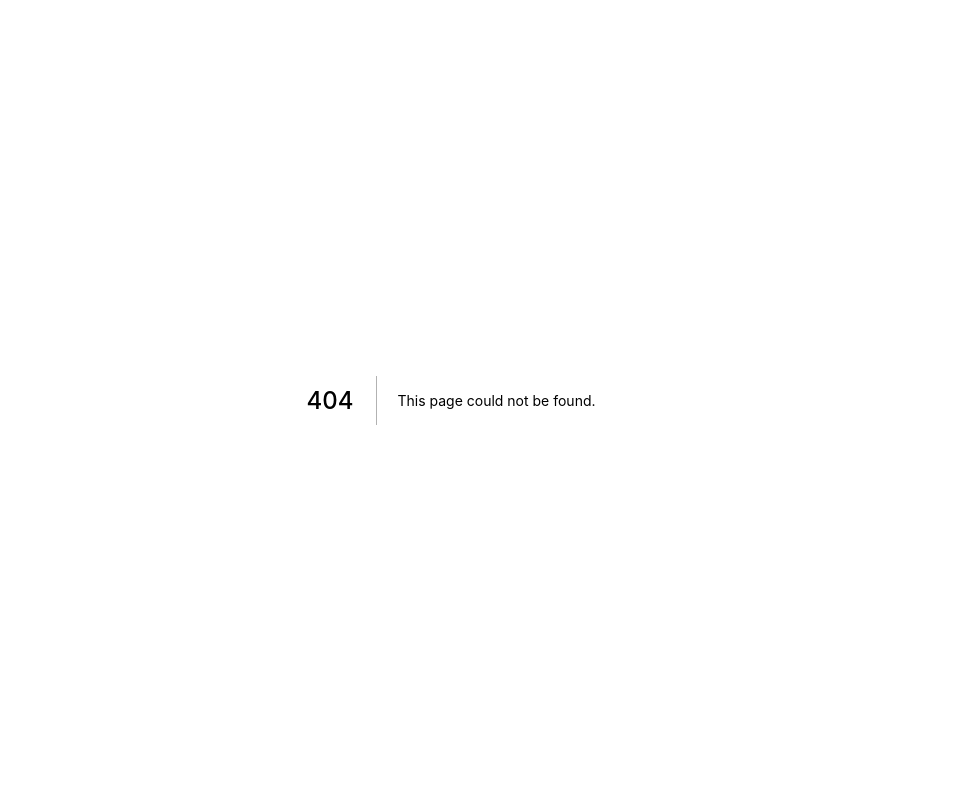
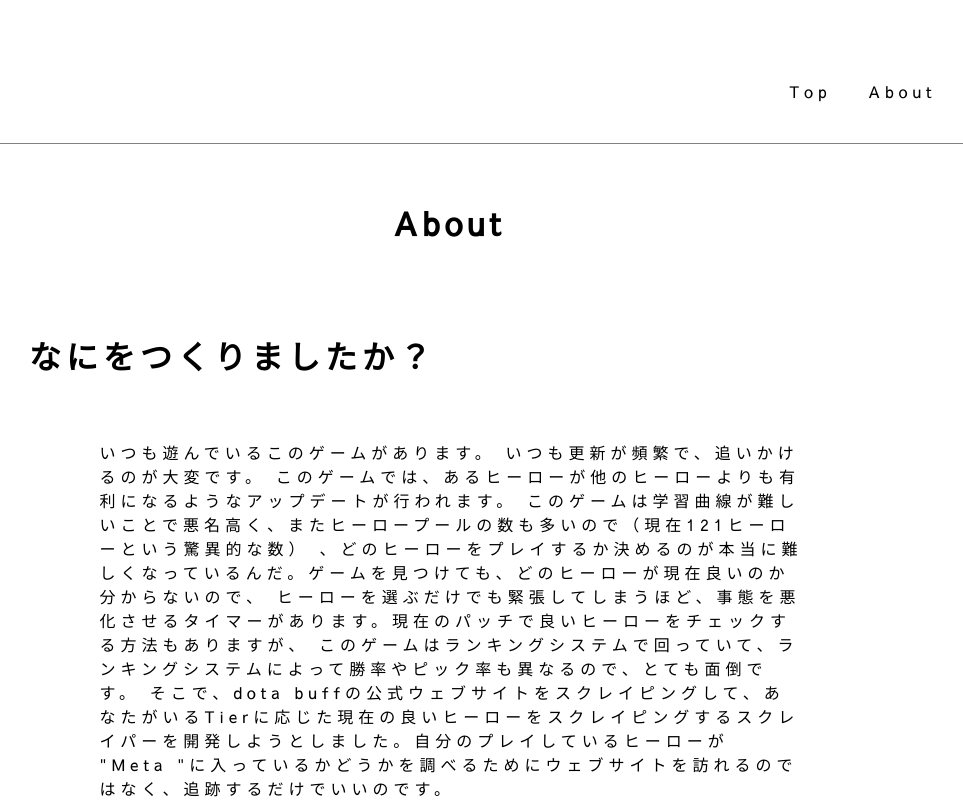
Before and after one commit to Tech-C2021/Team-E, a Next.js app in the folder client/app/: page /about in a window 1280 px wide. Before the commit this address had no page. Shown: the top 800 px of the page, without its empty margins (189-1152 px from the left). Built offline with nearby package versions, Linux system fonts and the light colour scheme.

Commit message:
added aboutpage and some css

```diff
--- /dev/null
+++ b/client/app/comps/Layout.js
@@ -0,0 +1,11 @@
+import Navbar from "./Navbar"
+const Layout = ({ children }) => {
+  return(
+    <div className="layout">
+      <Navbar />
+      { children }
+    </div>
+  )
+}
+
+export default Layout
--- /dev/null
+++ b/client/app/comps/Navbar.js
@@ -0,0 +1,19 @@
+import Link from 'next/link'
+
+const Navbar = () => {
+  return (
+    <nav>
+      <div className="links">
+      <Link href='/'>
+        <a className="anchor">Top</a>
+      </Link>
+
+      <Link href='/about'>
+        <a className="anchor">About</a>
+      </Link>
+      </div>
+    </nav>
+  )
+}
+
+export default Navbar
--- a/client/app/pages/_app.js
+++ b/client/app/pages/_app.js
@@ -1,7 +1,11 @@
 import '../styles/globals.css'
-
+import Layout from '../comps/Layout'
 function MyApp({ Component, pageProps }) {
-  return <Component {...pageProps} />
+  return (
+    <Layout>
+      <Component {...pageProps} />
+    </Layout>
+  )
 }
 
 export default MyApp
--- /dev/null
+++ b/client/app/pages/about.js
@@ -0,0 +1,53 @@
+import Navbar from "../comps/Navbar"
+const About = () => {
+return (
+  <div className="about">
+  <h1 className="aboutHeader"> About </h1>
+    <div className="faq">
+      <div className="blocks">
+    <p　className="question">なにをつくりましたか？</p>
+    <p className="answer">
+        いつも遊んでいるこのゲームがあります。
+        いつも更新が頻繁で、追いかけるのが大変です。
+        このゲームでは、あるヒーローが他のヒーローよりも有利になるようなアップデートが行われます。
+        このゲームは学習曲線が難しいことで悪名高く、またヒーロープールの数も多いので（現在121ヒーローという驚異的な数）
+        、どのヒーローをプレイするか決めるのが本当に難しくなっているんだ。ゲームを見つけても、どのヒーローが現在良いのか分からないので、
+        ヒーローを選ぶだけでも緊張してしまうほど、事態を悪化させるタイマーがあります。現在のパッチで良いヒーローをチェックする方法もありますが、
+        このゲームはランキングシステムで回っていて、ランキングシステムによって勝率やピック率も異なるので、とても面倒です。
+        そこで、dota buffの公式ウェブサイトをスクレイピングして、あなたがいるTierに応じた現在の良いヒーローをスクレイピングするスクレイパーを開発しようとしました。自分のプレイしているヒーローが "Meta "に入っているかどうかを調べるためにウェブサイトを訪れるのではなく、追跡するだけでいいのです。
+    </p>
+    </div>
+    <div className="blocks">
+    <p className="question">何を使いましたか?</p>
+    <p className="answer">
+        このプロジェクトのREST APIはRubyで、フロントエンドはNext.jsで記述されています。
+        Sinatra」という素晴らしいGemと、「HTTParty」（ターゲットURLにアクセスするため）、
+        HTTParty」が返すHTMLコンテンツをスクレイピングする「NOKOGIRI」などのツールを使っています。
+    </p>
+    </div>
+    <div className="blocks">
+    <p className="question">誰がなにをやったか?</p>
+    <p className="answer">
+    <table className="teamsWorkTable">
+    <tr>
+      <th className="names">バラヒサビル</th>
+      <th className="names">髙橋 亮太</th>
+      <th className="names">石島 優</th>
+      <th className="names">ﾌｧﾑ ﾌｨﾝ ﾛﾝ</th>
+    </tr>
+    <tr>
+      <th calssName="responsibility">ココードの記述やリファクタリングを担当し、その他の問題にも対応しました。
+          ードをリファクタリングし、読みやすくしました。そして、チームメイトを助けた。</th>
+      <th calssName="responsibility">スクレイパーのベースコードを担当しました。</th>
+      <th calssName="responsibility">APIをテストするための基本的なフロントエンドの開発を担当する。</th>
+      <th calssName="responsibility">RubyでHTTPリクエストがどのように使われているかを検索・理解する役割を担った。</th>
+    </tr>
+    </table>
+    </p>
+    </div>
+    </div>
+  </div>
+      )
+
+      }
+export default About
--- /dev/null
+++ b/client/app/styles/about.css
@@ -0,0 +1,9 @@
+*{
+  padding: none;
+  margin: 0;
+}
+
+.about {
+  border: 1px solid black;
+
+}
--- a/client/app/styles/globals.css
+++ b/client/app/styles/globals.css
@@ -1,16 +1,82 @@
-html,
-body {
+@import url('https://fonts.googleapis.com/css2?family=Sawarabi+Gothic&display=swap');
+*{
   padding: 0;
   margin: 0;
-  font-family: -apple-system, BlinkMacSystemFont, Segoe UI, Roboto, Oxygen,
-    Ubuntu, Cantarell, Fira Sans, Droid Sans, Helvetica Neue, sans-serif;
+  font-family: 'Yomogi', cursive; font-family: 'Sawarabi Gothic', sans-serif;
+  letter-spacing:5px;
 }
 
-a {
-  color: inherit;
-  text-decoration: none;
+
+/* aboutpage */
+
+.about {
+  width: 80%;
+  margin:0 auto;
+  display: flex;
+  flex-direction: column;
+  align-items: center;
+  justify-content: center;
 }
 
-* {
-  box-sizing: border-box;
+.aboutHeader {
+  width:115px;
+  padding:15px;
 }
+.faq {
+  margin-top: 50px;
+}
+.question {
+  padding: 10px;
+  width:70%;
+  font-weight: bolder;
+  font-size:2em;
+  margin-left:70px;
+}
+.answer {
+  padding: 50px;
+  width: 70%;
+  margin: 0 auto;
+}
+.blocks {
+  padding: 10px;
+  margin-bottom: 10vh ;
+}
+.teamsWorkTable {
+  border-radius:5px;
+}
+th {
+  border:1px solid grey;
+  border-radius:5px;
+  padding:10px;
+}
+
+
+/* navbar */
+
+
+nav {
+  padding:30px;
+  width:80%;
+  margin: 5vh auto;
+  display:flex;
+  justify-content: end;
+  border-bottom:1px solid grey;
+}
+.links {
+  width:200px;
+  display: flex;
+  justify-content: space-evenly;
+  align-items: center;
+}
+.anchor {
+  text-decoration: none;
+  transition:0.2s ease-in-out;
+  padding:10px;
+  border-radius:5px;
+  color:black;
+}
+.anchor:hover {
+  background:coral;
+  box-shadow: 1px 2px 2px rgba(0, 0, 0, 0.5);
+  color:whitesmoke;
+}
```
Also changed, not shown: client/app/pages/index.js (+16 -63 lines), client/app/styles/index.css (added).
